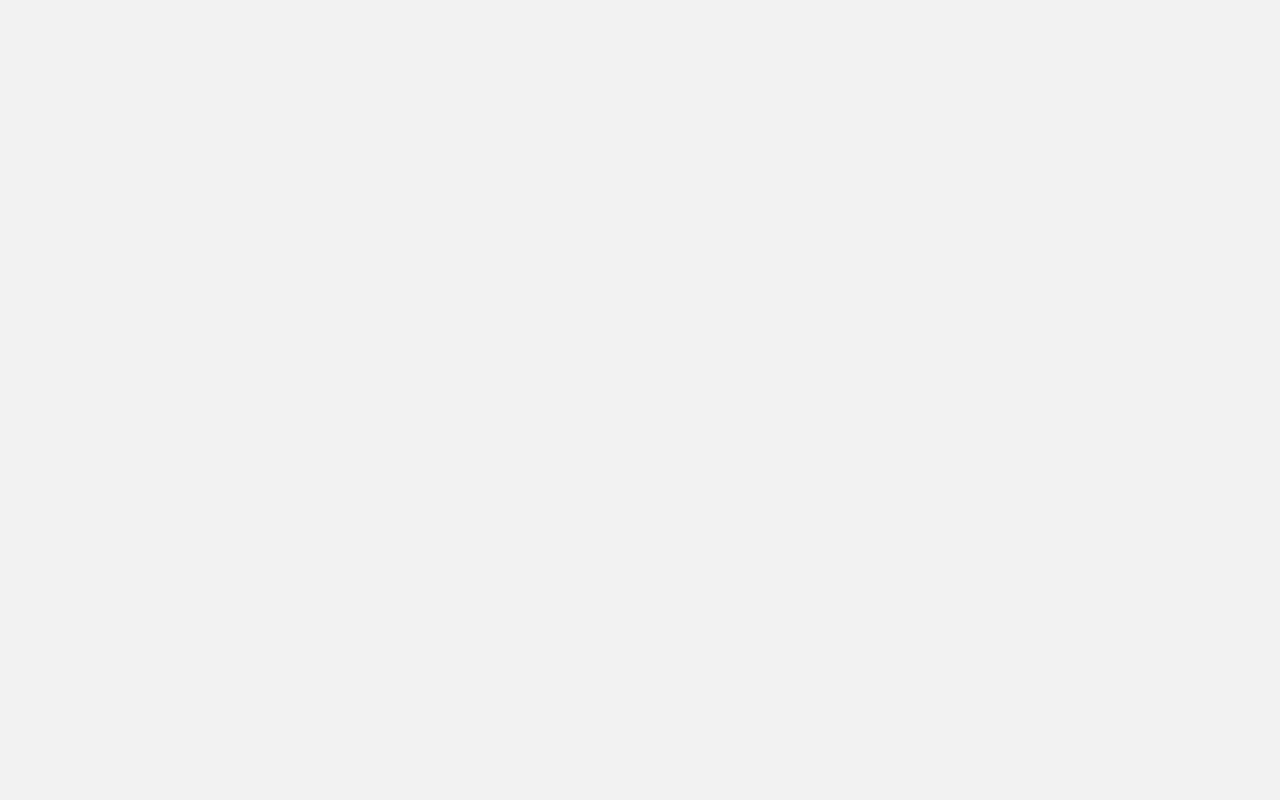
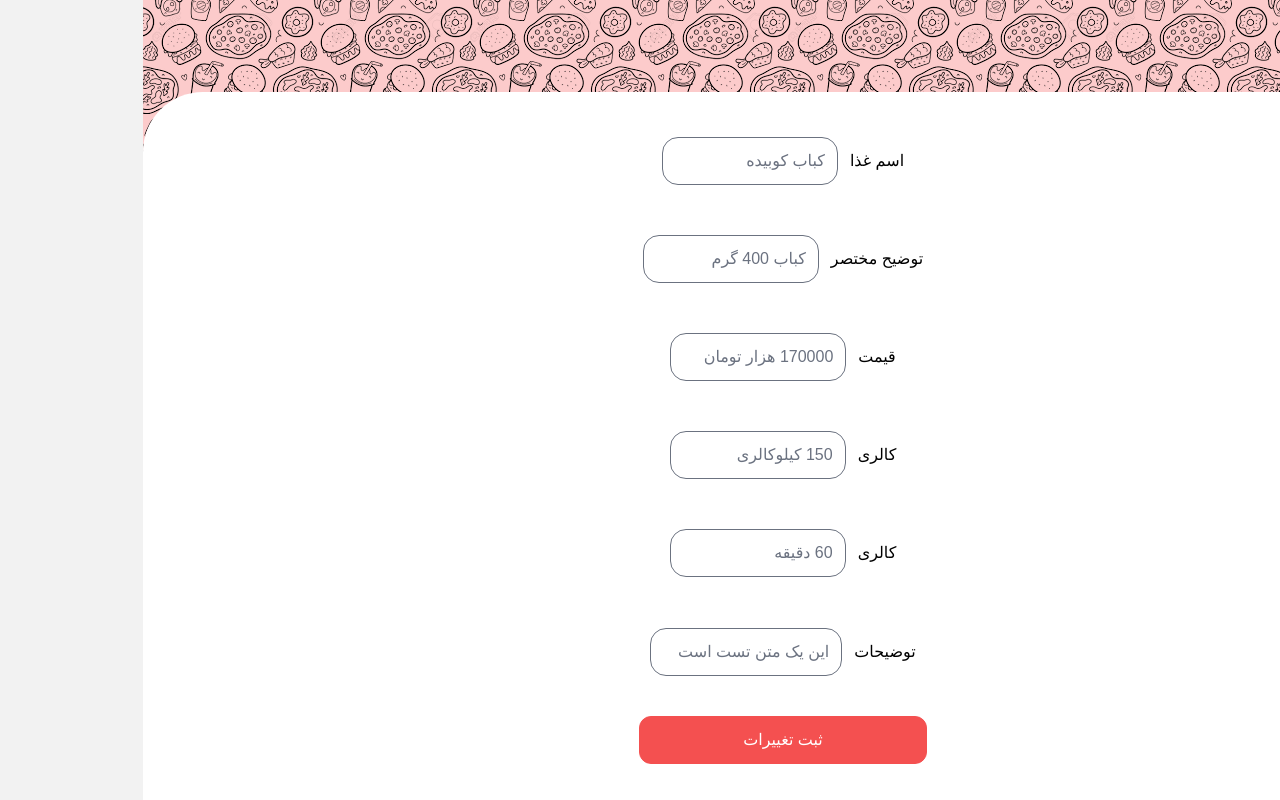
Before and after one commit to AmirVeiN/Restaurant, a Next.js app: page /foodmanager/1 in a window 1280 px wide. Built offline with nearby package versions, Linux system fonts and the light colour scheme; a small style sheet from the web is missing.

Commit message:
start edit food

```diff
--- a/package.json
+++ b/package.json
@@ -14,6 +14,7 @@
     "@mui/icons-material": "^5.11.16",
     "@mui/material": "^5.12.2",
     "@reduxjs/toolkit": "^1.9.5",
+    "@tailwindcss/forms": "^0.5.3",
     "@types/node": "18.16.2",
     "@types/react": "18.2.0",
     "@types/react-dom": "18.2.1",
--- a/src/components/home/home.tsx
+++ b/src/components/home/home.tsx
@@ -29,9 +29,9 @@ export default function Home() {
   return (
     <div className="relative">
       <div
-        className={`h-[275px] w-28 fixed mr-2 rounded-2xl ${
-          !isOpen && "hidden"
-        } shadow-lg items-end flex shadow-red bg-primary z-30 `}
+        className={`h-[275px] w-28 fixed mr-2 delay-300 duration-300 rounded-2xl ${
+          isOpen ? "opacity-100 z-30" : "block opacity-0 -z-0"
+        } shadow-lg items-end flex shadow-red bg-primary  `}
       >
         <div className="h-3/4 flex justify-center flex-col items-start pr-2 space-y-4 w-full">
           <div className="flex flex-row items-center space-x-1 space-x-reverse shadow-md p-2 justify-center">
@@ -52,15 +52,15 @@ export default function Home() {
       </div>
       <div>
         <div className="flex flex-col px-5 pt-3">
-          <div className="flex flex-row justify-between items-center">
+          <div className="flex flex-row  justify-between items-center">
             <button
-              className={`${
+              className={`delay-300 duration-300 ${
                 isOpen
                   ? "shadow-lg z-40 rounded-xl pr-9 bg-gray text-primary"
                   : "shadow-lg z-40 rounded-xl bg-red text-primary"
               }`}
             >
-              <div className="bg-red rounded-xl">
+              <div className="bg-red rounded-xl ">
                 <Hamburger size={20} toggled={isOpen} toggle={setOpen} />
               </div>
             </button>
--- a/src/pages/foodmanager/[food].tsx
+++ b/src/pages/foodmanager/[food].tsx
@@ -1,16 +1,145 @@
 import { useRouter } from "next/router";
-import { useAppSelector } from "../../../store/hooks";
+import { useAppSelector, useAppDispatch } from "../../../store/hooks";
+import { MdKeyboardArrowRight } from "react-icons/md";
+import { TiStar } from "react-icons/ti";
+import { AiFillFire } from "react-icons/ai";
+import { BsFillClockFill } from "react-icons/bs";
+import AddPhotoAlternateIcon from "@mui/icons-material/AddPhotoAlternate";
+import { useState } from "react";
+import { foodChanger } from "../../../store/foods/slice";
 
 export default function FoodChanger() {
+  interface FormDataType {
+    title: string;
+    subtitle: string;
+    price: number;
+    cal: number;
+    time: number;
+    desc: string;
+  }
+  const formData: FormDataType = {
+    title: "",
+    subtitle: "",
+    desc: "",
+    price: 0,
+    cal: 0,
+    time: 0,
+  };
+
+  const inputChangeHandler = (event: React.ChangeEvent<HTMLInputElement>) => {
+    const { name, value } = event.target;
+    setResponse({ ...response, [name]: value });
+  };
+
+  const onSubmitHandler = (event: React.FormEvent<HTMLFormElement>) => {
+    event.preventDefault();
+  };
+  const dispach = useAppDispatch();
+  const [response, setResponse] = useState<FormDataType>(formData);
   const router = useRouter();
   const foods = useAppSelector((store) => store.foods);
   const { food } = router.query;
+
   if (typeof food === "string") {
     const data = foods.find((f) => f.id === parseInt(food));
     if (data !== undefined)
       return (
-        <div className="h-screen w-screen">
-          <div>{}</div>
+        <div className="flex bg-back flex-col items-center h-screen  w-screen ">
+          <div className="flex w-full p-6 flex-row justify-between items-center">
+            <button
+              onClick={() => router.push("/")}
+              className="text-xl shadow-md p-3 rounded-xl bg-primary text-black/80"
+            >
+              <MdKeyboardArrowRight />
+            </button>
+          </div>
+          <div className=" bg-primary w-full h-full rounded-t-[60px] flex flex-col p-5 items-center justify-start ">
+            <form
+              onSubmit={onSubmitHandler}
+              className="w-full h-full flex flex-col justify-around items-center"
+            >
+              <div className="w-[80%] h-[10%] justify-center items-center flex flex-row space-x-3 space-x-reverse">
+                <label htmlFor="title">اسم غذا</label>
+                <input
+                  className="w-44 h-12 rounded-2xl focus:border-red focus:ring-0"
+                  maxLength={24}
+                  onChange={(e) => inputChangeHandler(e)}
+                  placeholder={data.title}
+                  name="title"
+                  type="text"
+                  id="title"
+                />
+              </div>
+              <div className="w-[80%] h-[10%] justify-center items-center flex flex-row space-x-3 space-x-reverse">
+                <label htmlFor="subtitle">توضیح مختصر</label>
+                <input
+                  className="w-44 h-12 rounded-2xl focus:border-red focus:ring-0"
+                  placeholder={data.subtitle}
+                  onChange={(e) => inputChangeHandler(e)}
+                  maxLength={30}
+                  type="text"
+                  name="subtitle"
+                  id="subtitle"
+                />
+              </div>
+              <div className="w-[80%] h-[10%] justify-center items-center flex flex-row space-x-3 space-x-reverse">
+                <label htmlFor="price">قیمت</label>
+                <input
+                  className="w-44 h-12 rounded-2xl focus:border-red focus:ring-0"
+                  placeholder={`${data.price} هزار تومان`}
+                  maxLength={9}
+                  type="number"
+                  onChange={(e) => inputChangeHandler(e)}
+                  id="price"
+                  name="price"
+                />
+              </div>
+              <div className="w-[80%] h-[10%] justify-center items-center flex flex-row space-x-3 space-x-reverse">
+                <label htmlFor="cal">کالری</label>
+                <input
+                  className="w-44 h-12 rounded-2xl focus:border-red focus:ring-0"
+                  placeholder={`${data.cal.toString()} کیلوکالری`}
+                  maxLength={9}
+                  type="number"
+                  onChange={(e) => inputChangeHandler(e)}
+                  id="cal"
+                  name="cal"
+                />
+              </div>
+              <div className="w-[80%] h-[10%] justify-center items-center flex flex-row space-x-3 space-x-reverse">
+                <label htmlFor="time">کالری</label>
+                <input
+                  className="w-44 h-12 rounded-2xl focus:border-red focus:ring-0"
+                  placeholder={`${data.time} دقیقه`}
+                  maxLength={9}
+                  type="number"
+                  id="time"
+                  onChange={(e) => inputChangeHandler(e)}
+                  name="time"
+                />
+              </div>
+              <div className="w-[80%] h-[10%] justify-center items-center flex flex-row space-x-3 space-x-reverse">
+                <label htmlFor="desc">توضیحات</label>
+                <input
+                  className="w-48 h-12 rounded-2xl focus:border-red focus:ring-0"
+                  placeholder={data.desc}
+                  maxLength={62}
+                  id="desc"
+                  onChange={(e) => inputChangeHandler(e)}
+                  name="desc"
+                  type="text"
+                />
+              </div>
+              <input
+                onClick={() => (
+                  dispach(foodChanger({ id: data.id, title: response.title })), router.push("/")
+                )}
+                value="ثبت تغییرات"
+                className="text-primary  rounded-xl w-72 h-12 border flex justify-center items-center bg-red border-red"
+                type="submit"
+              />
+            </form>
+          </div>
         </div>
       );
   }
--- a/src/pages/payment/index.tsx
+++ b/src/pages/payment/index.tsx
@@ -78,7 +78,7 @@ function FoodSelected(props: {
       </div>
       <div className="flex flex-row space-x-2 pl-2 space-x-reverse items-center justify-center w-full h-full">
         <div
-          className="flex  flex-row p-1 justify-center space-x-5 bg-text/10 rounded-lg
+          className="flex flex-row p-1 justify-center space-x-5 bg-text/10 rounded-lg
     rtl:space-x-reverse items-center"
         >
           <button
--- a/store/foods/slice.ts
+++ b/store/foods/slice.ts
@@ -1,4 +1,4 @@
-import { createSlice } from "@reduxjs/toolkit";
+import { createSlice, PayloadAction } from "@reduxjs/toolkit";
 import { Key } from "react";
 
 export enum FoodEnum {
@@ -225,8 +225,9 @@ const foodSlice = createSlice({
     removeFood(state, action) {
       return state.filter((element) => element.id !== action.payload);
     },
+    foodChanger: (state, action) => {},
   },
 });
 
 export default foodSlice.reducer;
-export const { removeFood } = foodSlice.actions;
+export const { removeFood, foodChanger } = foodSlice.actions;
--- a/tailwind.config.js
+++ b/tailwind.config.js
@@ -52,5 +52,5 @@ module.exports = {
       },
     },
   },
-  plugins: [require("tailwind-scrollbar-hide")],
+  plugins: [require("tailwind-scrollbar-hide"), require("@tailwindcss/forms")],
 };
```
Also changed, not shown: src/pages/foodinfo/[index].tsx (+14 -15 lines), 1 other file (tests, documents, lock files or other folders).
